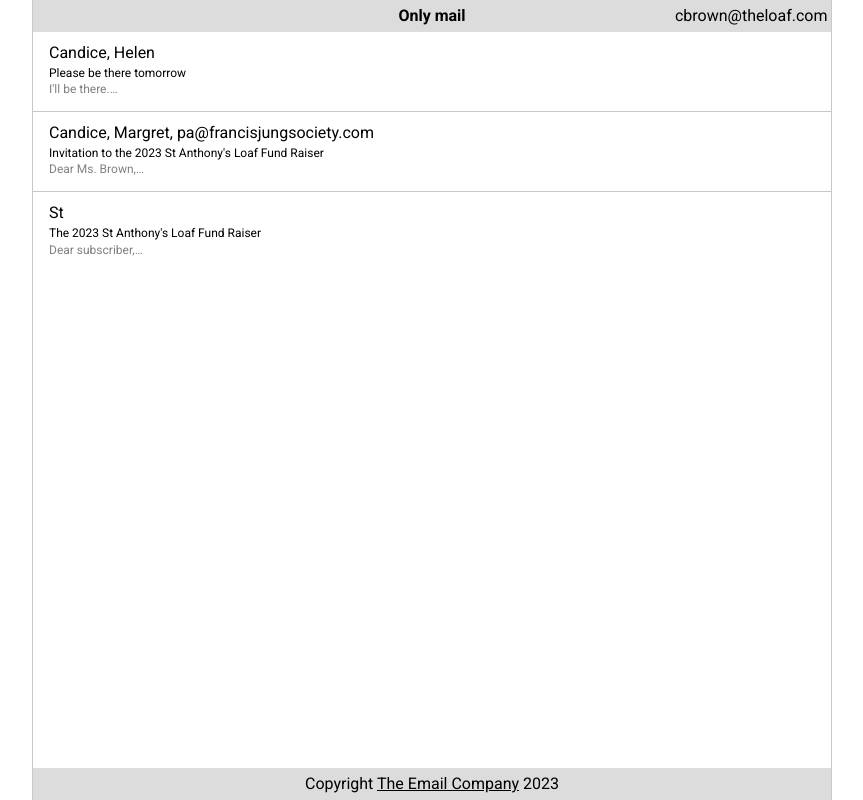
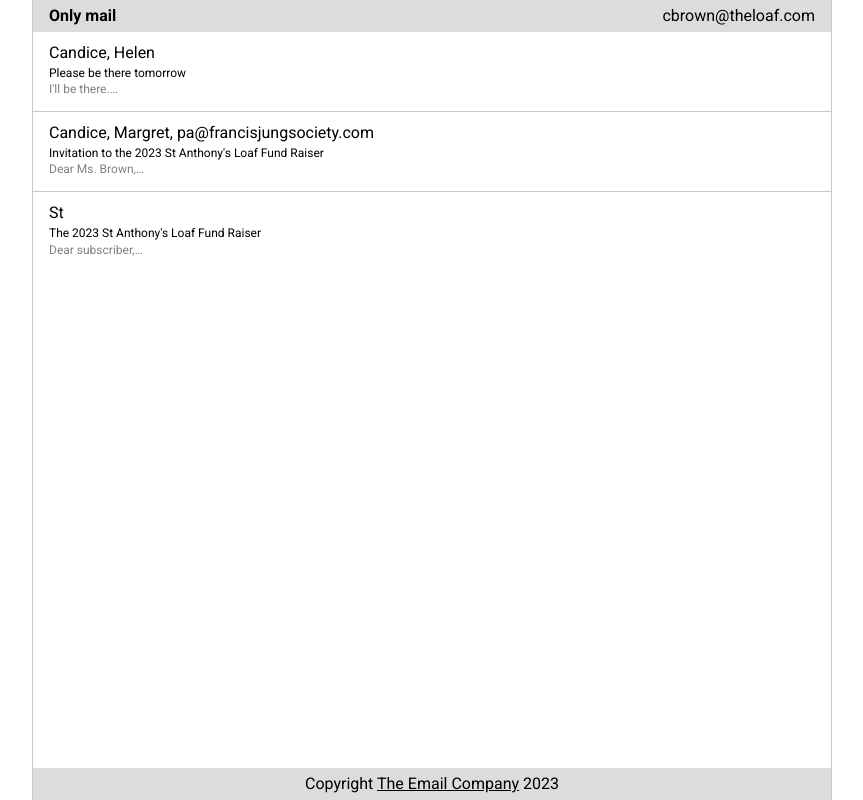
Before and after one commit to TheRiver/st-anthonys-loaf, a Vue app: page / in a window 1280 px wide. Shown: the whole page, without its empty margins (208-1071 px from the left). Built offline with nearby package versions, Linux system fonts and the light colour scheme.

Commit message:
Bug fix: better styling of header

```diff
--- a/src/App.vue
+++ b/src/App.vue
@@ -82,19 +82,15 @@ onBeforeUnmount(() => {
 }
 
 header {
-    display: grid;
-    grid-template-columns: repeat(5, 1fr);
+    display: flex;
+    padding-inline: 1rem;
 
     h1 {
         font-size: 1rem;
-        text-align: center;
+        text-align: left;
         width: 100%;
 
-        grid-column: 3
-    }
-
-    h1 + * {
-        grid-column: 5;
+        white-space: nowrap;
     }
 }
 
```
